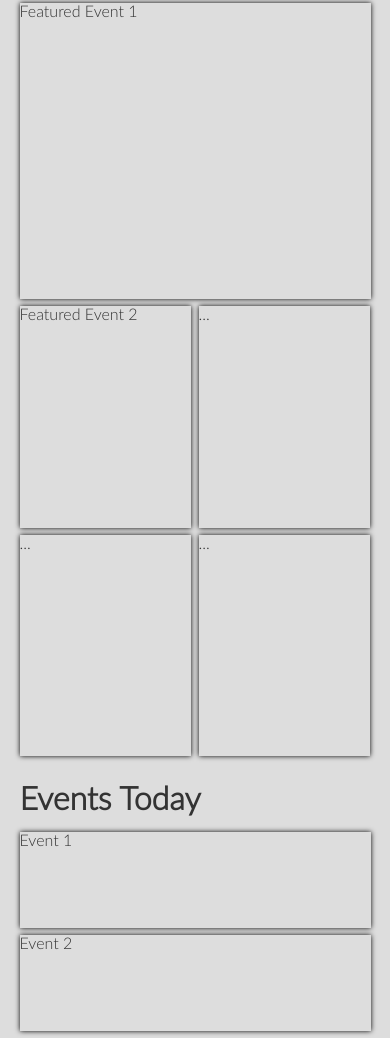
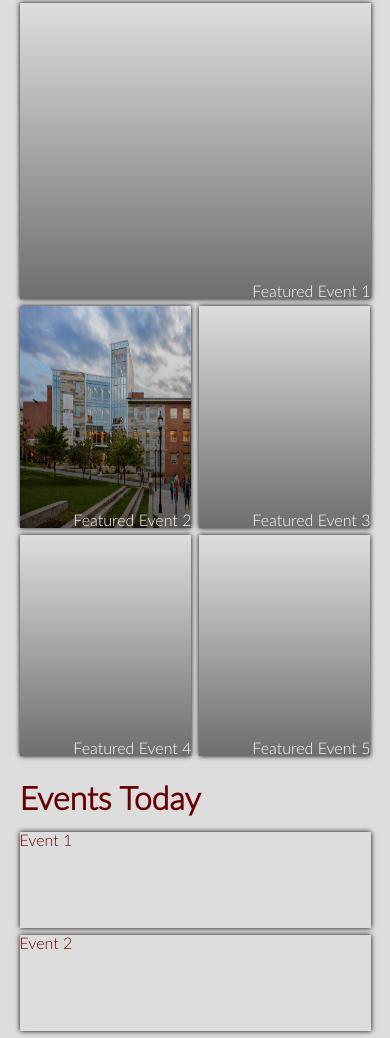
Before and after one commit to kathrynk/ionicevents-v2, a plain HTML site: page ionic2.html in a window 390 px wide. Shown: the part 365-1403 px from the top of the page. Drawn offline with nearby package versions, Linux system fonts and the light colour scheme.

Commit message:
Mobile and Structural Changes
Added backgrounds, gradients, moved text in the features, changed nav
menu structure.

```diff
--- a/ionic2.css
+++ b/ionic2.css
@@ -9,7 +9,7 @@
   src: local('Lato Light Italic'), local('Lato-LightItalic'), url(http://themes.googleusercontent.com/static/fonts/lato/v7/2HG_tEPiQ4Z6795cGfdivD8E0i7KZn-EPnyo3HZu7kw.woff) format('woff');
 }
 
-html{font-family:lato, arial, sans-serif;color:#333333;}
+html{font-family:lato, arial, sans-serif;color:#660000;}
 body,div,section,article,aside,p,ul,li{margin:0;padding:0;border:none;line-height:100%;}
 a{text-decoration:none;}
 ul{list-style-type:none;}
@@ -19,7 +19,7 @@ h2{font-size:2em;}
 .cf:after{clear: both;}
 .cf {*zoom: 1;}/*IE6&7*/
 .wrapper{width:90%;margin:0 auto;max-width:1280px;}
-.hideonmobile,.hideonmobile2{display:none;}
+.hideonmobile{display:none;}
 
 /* Header */
 header{
@@ -103,6 +103,37 @@ width:100%;
 .feature{
 margin-bottom:2%;
 box-shadow:0 0 5px #000000;
+position:relative;
+overflow:hidden;
+}
+
+.feature img{
+position:relative;
+z-index:2;
+min-height:100%;
+min-width:100%;
+}
+
+.imgoverlay{
+position:absolute;
+top:0;
+height:100%;
+width:100%;
+background: rgba(0,0,0,0.6);
+background: -webkit-linear-gradient(rgba(0,0,0,0),rgba(0,0,0,.5)); /*Safari 5.1-6*/
+background: -o-linear-gradient(rgba(0,0,0,0),rgba(0,0,0,.5)); /*Opera 11.1-12*/
+background: -moz-linear-gradient(rgba(0,0,0,0),rgba(0,0,0,.5)); /*Fx 3.6-15*/
+background: linear-gradient(rgba(0,0,0,0), rgba(0,0,0,.5)); /*Standard*/
+z-index:3;
+}
+
+.featuretext{
+position:absolute;
+bottom:0;
+right:0;
+text-align:right;
+color:#FFFFFF;
+z-index:5;
 }
 
 .lgfeat{
@@ -130,10 +161,6 @@ box-shadow:0 0 5px #000000;
 }
 
 @media all and (min-width: 23em){
-.hideonmobile1{
-display:inline;
-}
-
 #headernav{
 width:50%;
 }
@@ -148,7 +175,7 @@ width:50%;
 }
 
 @media all and (min-width: 34em){
-.hideonmobile2{
+.hideonmobile{
 display:inline;
 }
 
@@ -185,6 +212,7 @@ height:25em;
 float:left;
 width:30%;
 text-align:left;
+margin-top:1em;
 }
 
 #logo{
@@ -197,6 +225,7 @@ margin:0 auto;
 float:left;
 width:30%;
 clear:none;
+margin-top:1em;
 }
 }
 
--- a/ionic2.html
+++ b/ionic2.html
@@ -33,12 +33,12 @@
 <header>
 	<div class="wrapper">
 		<nav id="headernav" data="fl cv">
-			<span class="hideonmobile2">Home | About | </span>Menu
+			<span class="hideonmobile">nav </span>menu
 		</nav>
 
 		<div id="logo">
 			<p id="ionic">Ionic Events</p>
-			<p id="hashtag" class="hideonmobile1">#scranton</p>
+			<p id="hashtag">#scranton</p>
 		</div>
 
 		<form id="searchbox" data="fr cv">
@@ -60,19 +60,30 @@
 		<section id="features" class="cf">
 			<h2>Featured Events</h2>
 			<div id="f1" class="feature lgfeat">
-			Featured Event 1
+				<div class="imgoverlay">
+					<p class="featuretext">Featured Event 1</p>
+				</div>
 			</div>
 			<div id="f2" class="feature smfeat">
-			Featured Event 2
+				<img src="lsc.jpg">
+				<div class="imgoverlay">
+					<p class="featuretext">Featured Event 2</p>
+				</div>
 			</div>
 			<div id="f3" class="feature smfeat">
-			...
+				<div class="imgoverlay">
+					<p class="featuretext">Featured Event 3</p>
+				</div>
 			</div>
 			<div id="f4" class="feature smfeat">
-			...
+				<div class="imgoverlay">
+					<p class="featuretext">Featured Event 4</p>
+				</div>
 			</div>
 			<div id="f5" class="feature smfeat">
-			...
+				<div class="imgoverlay">
+					<p class="featuretext">Featured Event 5</p>
+				</div>
 			</div>
 		</section>
 		<section id="today">
```
